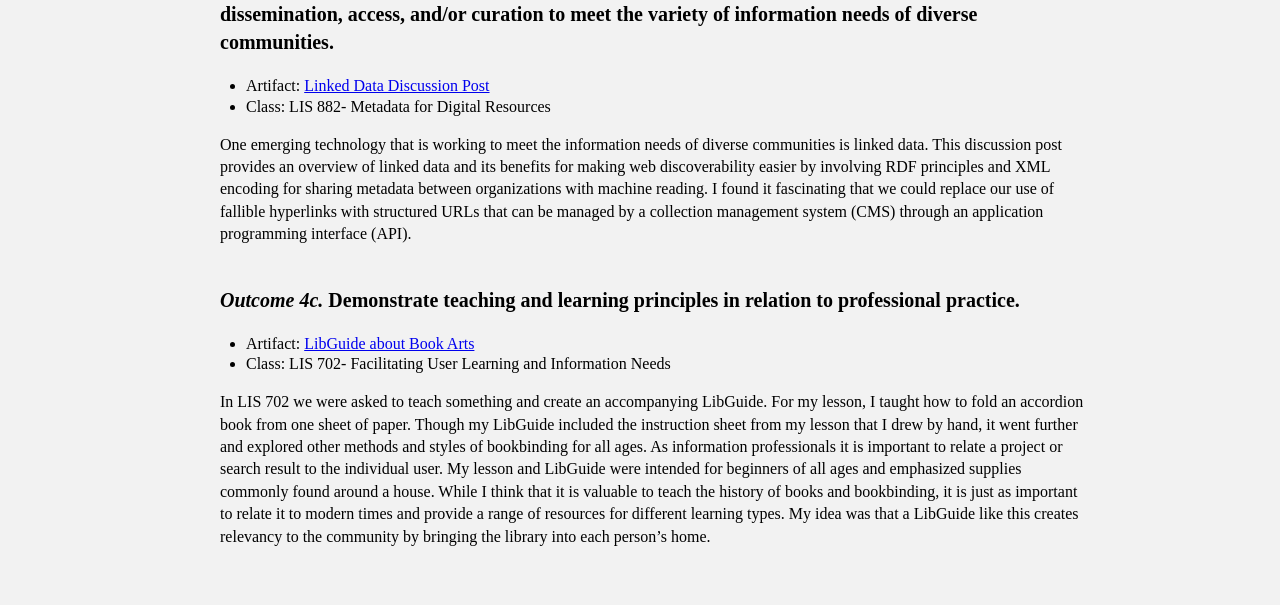
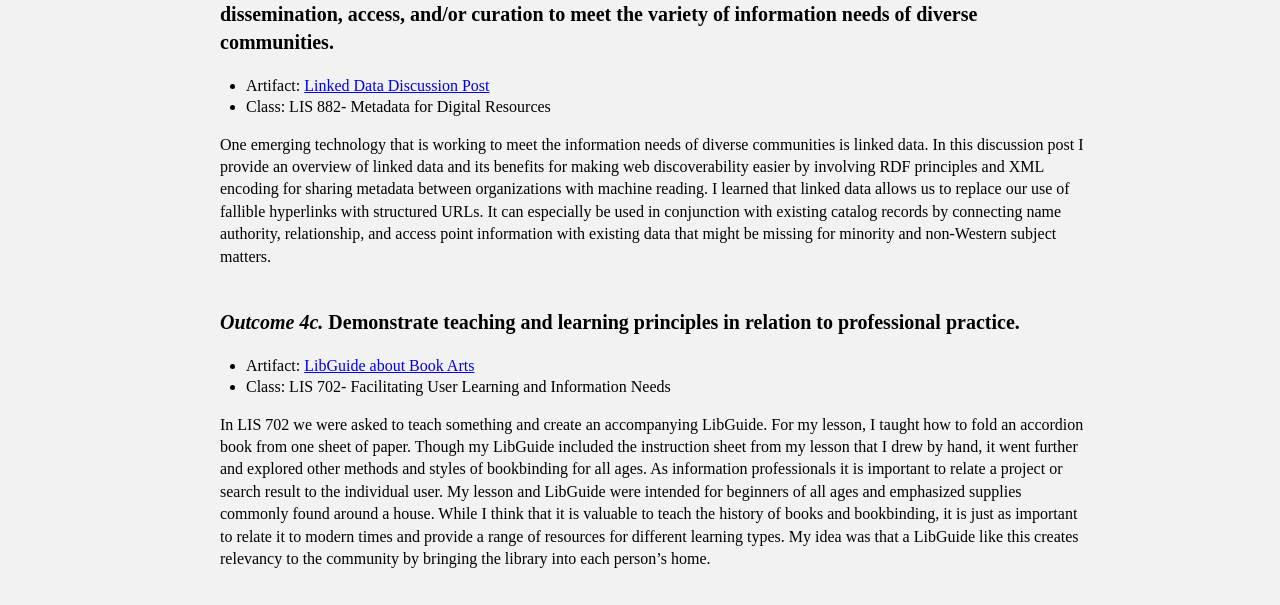
Before and after one commit to mcave8310/E-Portfolio, a plain HTML site: page goal4.html in a window 1280 px wide. Shown: the part 812-1417 px from the top of the page. Drawn offline with Linux system fonts and the light colour scheme.

Commit message:
Update portfolio

```diff
--- a/goal4.html
+++ b/goal4.html
@@ -52,10 +52,11 @@
           <li>Artifact: <a target="_blank" href="https://drive.google.com/file/d/1ykgJOds0bwVeyc52PMak2wVpPsCnipdK/view?usp=sharing">Linked Data Discussion Post</a></li>
           <li>Class: LIS 882- Metadata for Digital Resources</li>
         </ul>
-        <p>One emerging technology that is working to meet the information needs of diverse communities is linked data.  This discussion post provides an overview of
-          linked data and its benefits for making web discoverability easier by involving RDF principles and XML encoding for sharing metadata between organizations
-          with machine reading.  I found it fascinating that we could replace our use of fallible hyperlinks with structured URLs that can be managed by a collection
-          management system (CMS) through an application programming interface (API).
+        <p>One emerging technology that is working to meet the information needs of diverse communities is linked data.  In this discussion post I provide an overview of
+          linked data and its benefits for making web discoverability easier by involving RDF principles and XML encoding for sharing metadata between organizations with
+          machine reading.  I learned that linked data allows us to replace our use of fallible hyperlinks with structured URLs.  It can especially be used in conjunction
+          with existing catalog records by connecting name authority, relationship, and access point information with existing data that might be missing for minority and non-Western
+          subject matters.
         </p>
       </div>
       <div class="goal">
```
Also changed, not shown: goal3.html (+1 -1 lines), goal5.html (+1 -1 lines), resume.html (+1 -1 lines).
